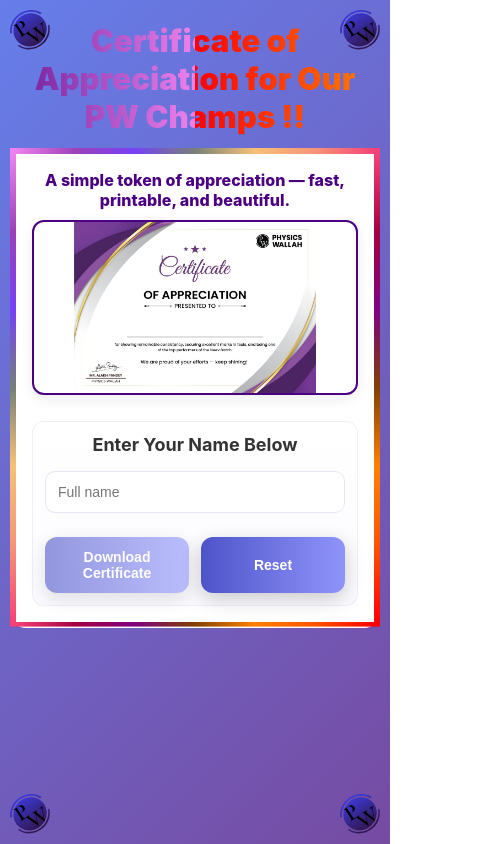
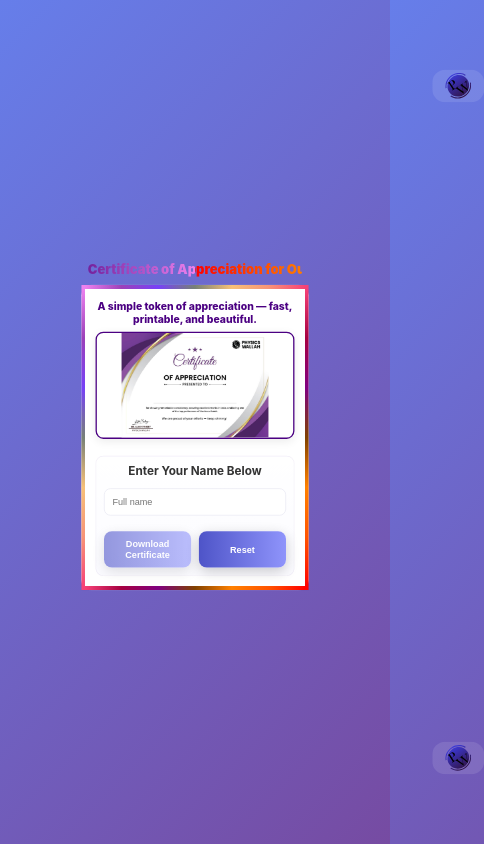
Before and after one commit to AaftaabAhmadKhan1/pwcertificate, a website: page public/index.html in a window 390 px wide. Shown: the whole page, 484 px wide, since content can reach past the window. Drawn offline with Linux system fonts and the light colour scheme.

Commit message:
Update index.html

```diff
--- a/public/index.html
+++ b/public/index.html
@@ -2,12 +2,18 @@
 <html lang="en">
 <head>
 <meta charset="utf-8" />
-<meta name="viewport" content="width=device-width,initial-scale=1" />
+<meta name="viewport" content="width=device-width,initial-scale=0.8" />
 <title>Certificate of Appreciation</title>
 <style>
 *{box-sizing:border-box;margin:0;padding:0}
-html,body{height:100%; font-family:Inter,system-ui,Segoe UI,Roboto,'Helvetica Neue',Arial;}
+html{
+  height:100%;
+  font-family:Inter,system-ui,Segoe UI,Roboto,'Helvetica Neue',Arial;
+  transform: scale(0.65);
+  transform-origin: center center;
+}
 body{
+  height:100%;
   color:#222;
   background: linear-gradient(135deg, #667eea, #764ba2);
   overflow:hidden;
@@ -15,14 +21,26 @@
   display:flex;
   flex-direction:column;
   align-items:center;
+  justify-content:center;
 }
 
-.page{display:flex;flex-direction:column;align-items:center;padding:10px;width:100%;}
+
+
+.page{
+  display:flex;
+  flex-direction:column;
+  align-items:center;
+  justify-content:center;
+  padding:20px;
+  width:100%;
+  max-width:1200px;
+  margin:0 auto;
+}
 header{display:flex;align-items:center;justify-content:center;padding:12px 10px;width:100%;position:relative;}
 
 .title{
   font-weight:900;
-  font-size:clamp(28px, 8vw, 60px);
+  font-size:clamp(20px, 5vw, 40px);
   text-align:center;
   background: linear-gradient(90deg, red, orange, yellow, green, blue, indigo, violet);
   background-size: 400% 100%;
@@ -30,6 +48,8 @@
   -webkit-background-clip: text;
   -webkit-text-fill-color: transparent;
   animation: rainbow 8s linear infinite;
+  white-space: nowrap;
+  overflow: hidden;
 }
 @keyframes rainbow {
   0%{background-position:0% 0%;}
@@ -77,18 +97,21 @@
   75%{border-image: linear-gradient(360deg, red, orange, yellow, green, blue, indigo, violet) 1;}
 }
 
-/* Logos outside card */
+/* Logos in four corners */
 .logo{
-  position:absolute;
-  width: clamp(40px,8vw,80px);
-  height: clamp(40px,8vw,80px);
+  position:fixed;
+  width: clamp(80px,8vw,80px);
+  height: clamp(50px,8vw,80px);
   object-fit: contain;
-  z-index:1;
+  z-index:1000;
+  border-radius: 20px;
+  background: rgba(255,255,255,0.1);
+  padding: 5px;
 }
-.top-left{top:10px; left:10px;}
-.top-right{top:10px; right:10px;}
-.bottom-left{bottom:10px; left:10px;}
-.bottom-right{bottom:10px; right:10px;}
+.top-left{top:-120px; left:-250px;}
+.top-right{top:-120px; right:-250px;}
+.bottom-left{bottom:-120px; left:-250px;}
+.bottom-right{bottom:-120px; right:-250px;}
 
 .headline{
   font-size: clamp(16px, 4vw, 28px);
@@ -227,7 +250,6 @@
 const reset = document.getElementById('reset');
 const nameOverlay = document.getElementById('nameOverlay');
 const certImg = document.getElementById('certImg');
-const previewBtn = document.getElementById('previewBtn');
 
 // Update name overlay and enable download
 nameInput.addEventListener('input', ()=>{
@@ -288,31 +310,4 @@
     }
   };
 });
-
-// Preview certificate in popup
-previewBtn.addEventListener('click', ()=>{
-  const previewWindow = window.open('', 'Preview Certificate', 'width=900,height=600');
-  previewWindow.document.write('<html><head><title>Certificate Preview</title></head><body style="margin:0;display:flex;justify-content:center;align-items:center;height:100vh;position:relative;">');
-
-  const cloneImg = certImg.cloneNode();
-  cloneImg.style.maxWidth = '90%';
-  cloneImg.style.height = 'auto';
-  previewWindow.document.body.appendChild(cloneImg);
-
-  const overlayDiv = previewWindow.document.createElement('div');
-  overlayDiv.innerText = nameOverlay.textContent || '';
-  overlayDiv.style.position='absolute';
-  overlayDiv.style.top='57%';
-  overlayDiv.style.left='50%';
-  overlayDiv.style.transform='translate(-50%,0)';
-  overlayDiv.style.fontFamily='Times New Roman';
-  overlayDiv.style.fontSize='36px';
-  overlayDiv.style.color='#222';
-  overlayDiv.style.fontWeight='400';
-  previewWindow.document.body.appendChild(overlayDiv);
-
-  previewWindow.document.write('</body></html>');
-});
 </script>
-</body>
-</html>
```
